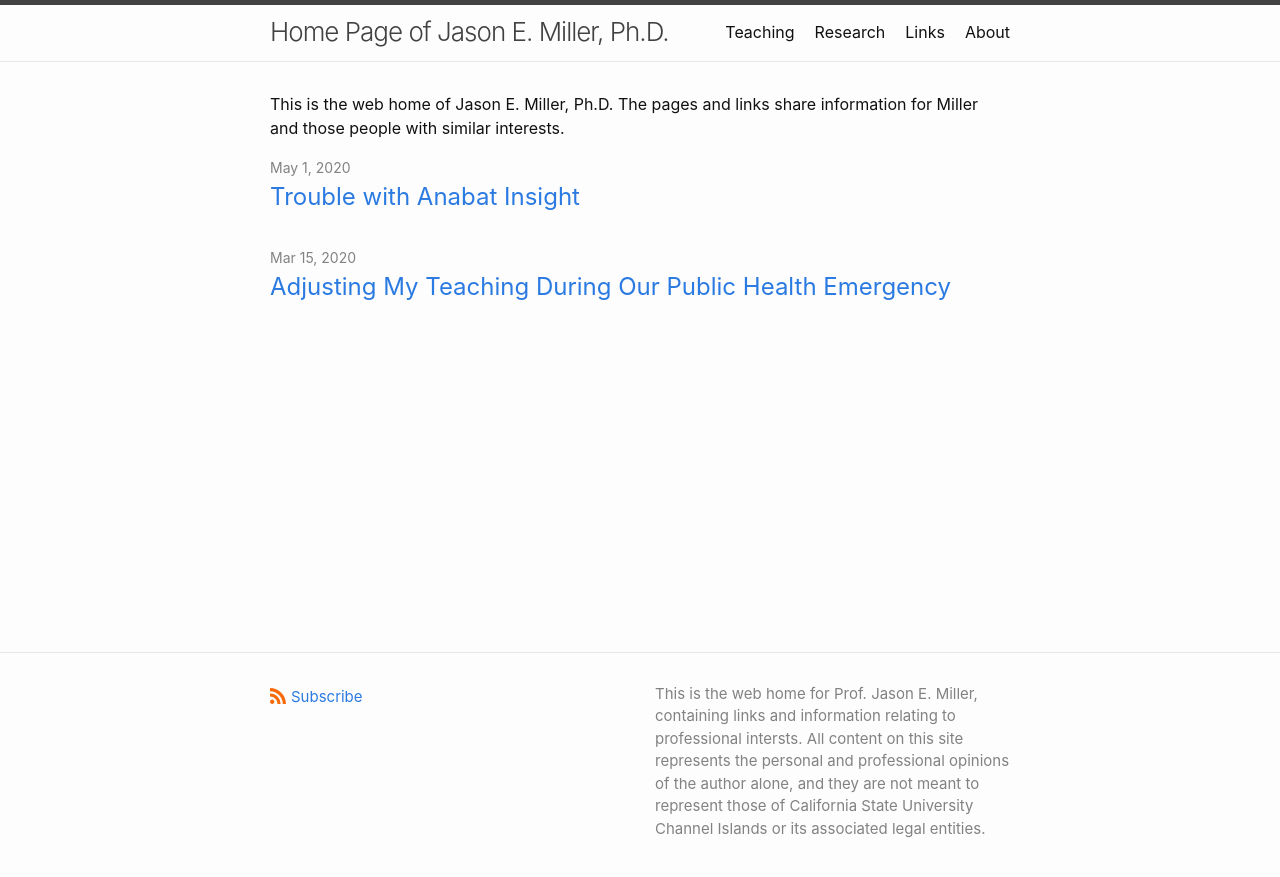
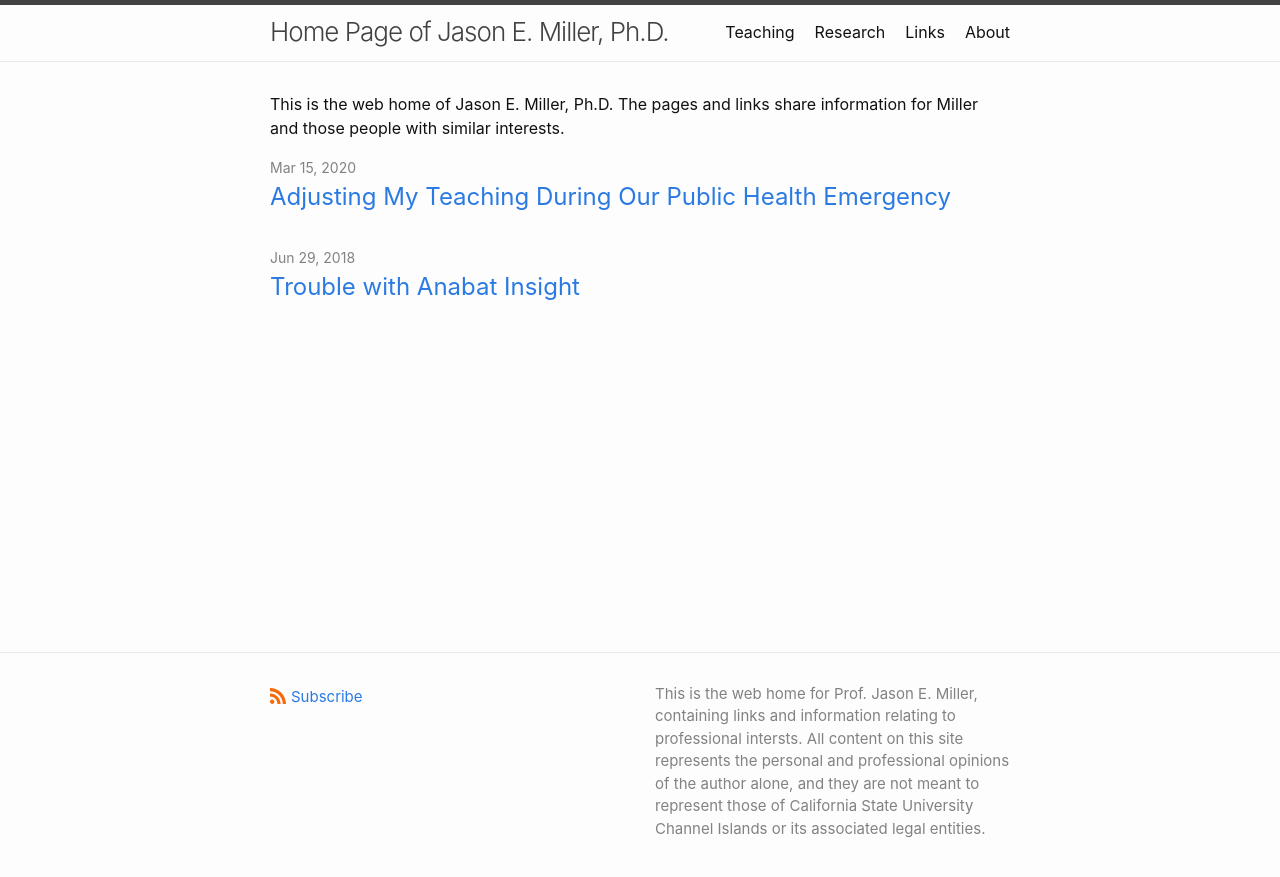
Before and after one commit to jasonemiller/jasonemiller.github.io, a Jekyll site: the page built from index.md, in a window 1280 px wide. Shown: the top 877 px of the page. Built offline with Jekyll 4.4.1, drawn with Linux system fonts in a browser that asks for light colours.

Commit message:
edit
updates date in header YAML

```diff
--- a/_posts/2018-06-29-anabat-insight.md
+++ b/_posts/2018-06-29-anabat-insight.md
@@ -1,7 +1,7 @@
 ---
 title:  Trouble with Anabat Insight
 author: miller
-date: 2020-05-01
+date: 2018-06-29
 categories: bats
 ---
 
```
